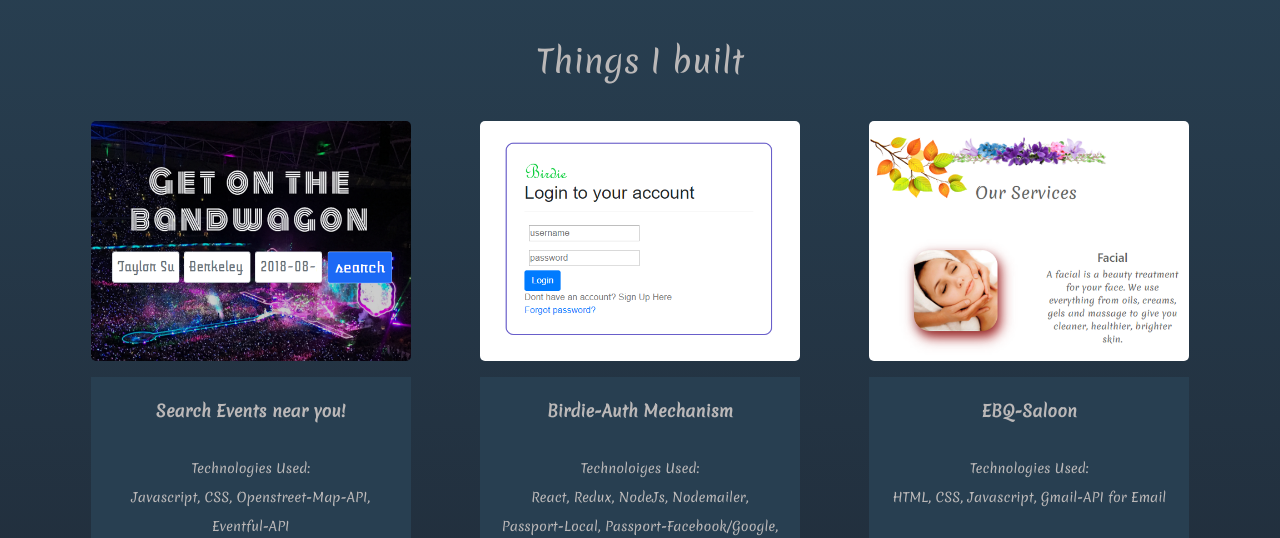
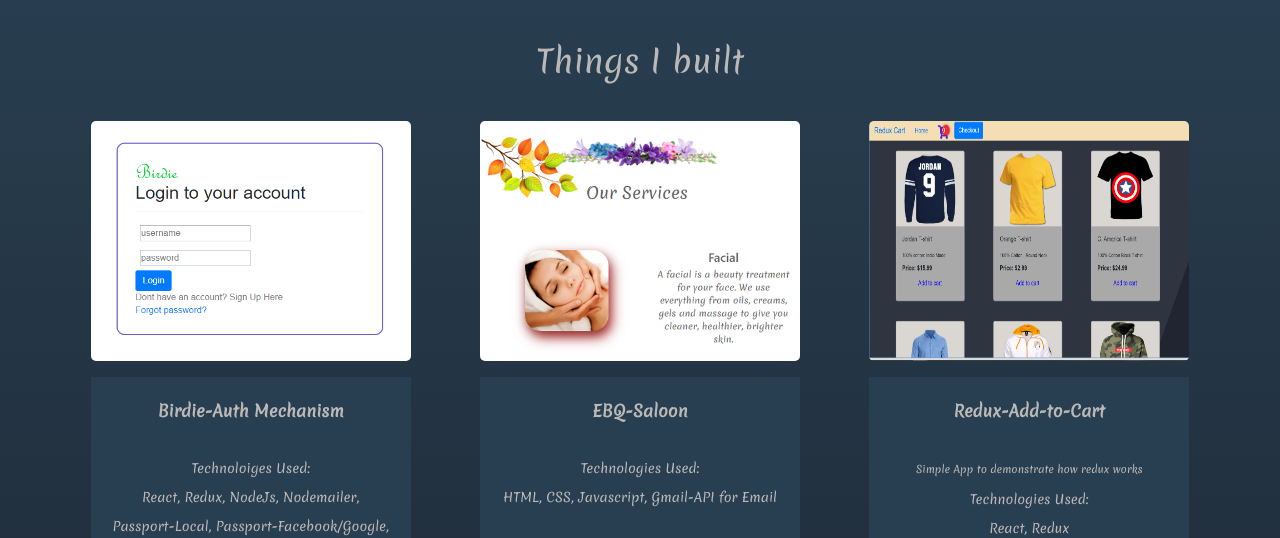
Before and after one commit to Arjunalapsapkota/Portfolio, a website: page public/index.html in a window 1280 px wide. Shown: the part 1240-1778 px from the top of the page. Drawn offline with nearby package versions, Linux system fonts and the light colour scheme.

Commit message:
image changed

```diff
--- a/public/index.html
+++ b/public/index.html
@@ -233,7 +233,7 @@
        <h2 class="text-center headTitle">Things I built</h2>
     <div  class="portfolio text-center">
         <div class="card-wrapper">
-            <div class="card">
+            <!-- <div class="card">
                 <img class="card-img-top" src="assets/images/a.png" alt="Card image cap">
                 <div class="card-body ">
 
@@ -241,7 +241,7 @@
                     <small>Technologies Used: <br>Javascript, CSS, Openstreet-Map-API, Eventful-API</small><br>
                     <a href="https://project-alpha-team.github.io/TheOne-and-Only/" class="a-link">Bandwagon  <i class="fas fa-external-link-alt"></i></a>
                 </div>
-            </div>
+            </div> -->
             <div class="card">
                     <img class="card-img-top" src="assets/images/b.png" alt="Card image cap">
                     <div class="card-body">
@@ -261,7 +261,7 @@
                     </div>
             </div>
             <div class="card">
-                <img class="card-img-top" src="assets/images/d.png" alt="Card image cap">
+                <img class="card-img-top" src="assets/images/redux-cart1.png" alt="Card image cap">
                 <div class="card-body">
                     <strong>Redux-Add-to-Cart</strong>
                     <br><small><small>Simple App to demonstrate how redux works</small><br>Technologies Used: <br> React, Redux</small><br>
```
Also changed, not shown: public/assets/images/redux-cart1.png (added).
